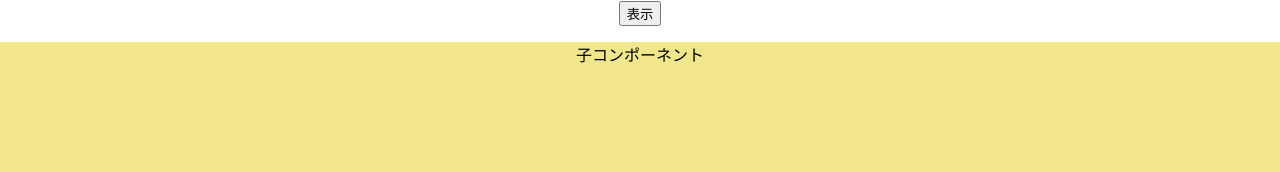
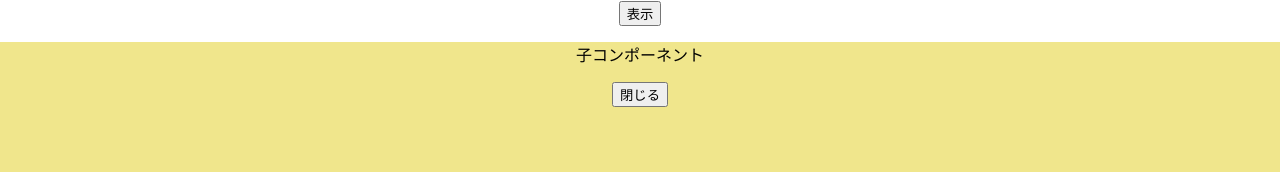
Before and after one commit to budou114/react-review, a React (Create React App) app: page / in a window 1280 px wide. Both pictures are taken after a click on the button "表示". Shown: the part 233-405 px from the top of the page. Built offline with nearby package versions, Linux system fonts and the light colour scheme.

Commit message:
usecallbackを使用した関数の最適化

```diff
--- a/src/App.js
+++ b/src/App.js
@@ -1,4 +1,4 @@
-import { useState } from 'react';
+import { useState, useCallback } from 'react';
 import './App.css';
 import { ChildArea } from './ChildArea';
 
@@ -17,6 +17,8 @@
 
   const onClickOpen = () => setOpen(!open);
 
+  const onClickClose = useCallback(() => setOpen(false), [setOpen]);
+
   return (
     <div className='App'>
       <h1>Hello</h1>
@@ -29,7 +31,7 @@
         <br />
         <br />
         <button onClick={onClickOpen}>表示</button>
-        <ChildArea open={open}/>
+        <ChildArea open={open} onClickClose={onClickClose} />
       </div>
     </div>
   );
--- a/src/ChildArea.jsx
+++ b/src/ChildArea.jsx
@@ -7,7 +7,7 @@
 }
 
 export const ChildArea = memo((props) => {
-	const { open } = props;
+	const { open, onClickClose } = props;
 	console.log('ChildAreaがレンダリングされた!!');
 
 	const data = [...Array(2000).keys()];
@@ -20,6 +20,7 @@
 			{open ? (
 				<div style={style}>
 					<p>子コンポーネント</p>
+					<button onClick={onClickClose}>閉じる</button>
 				</div>
 			) : null
 			}
```
